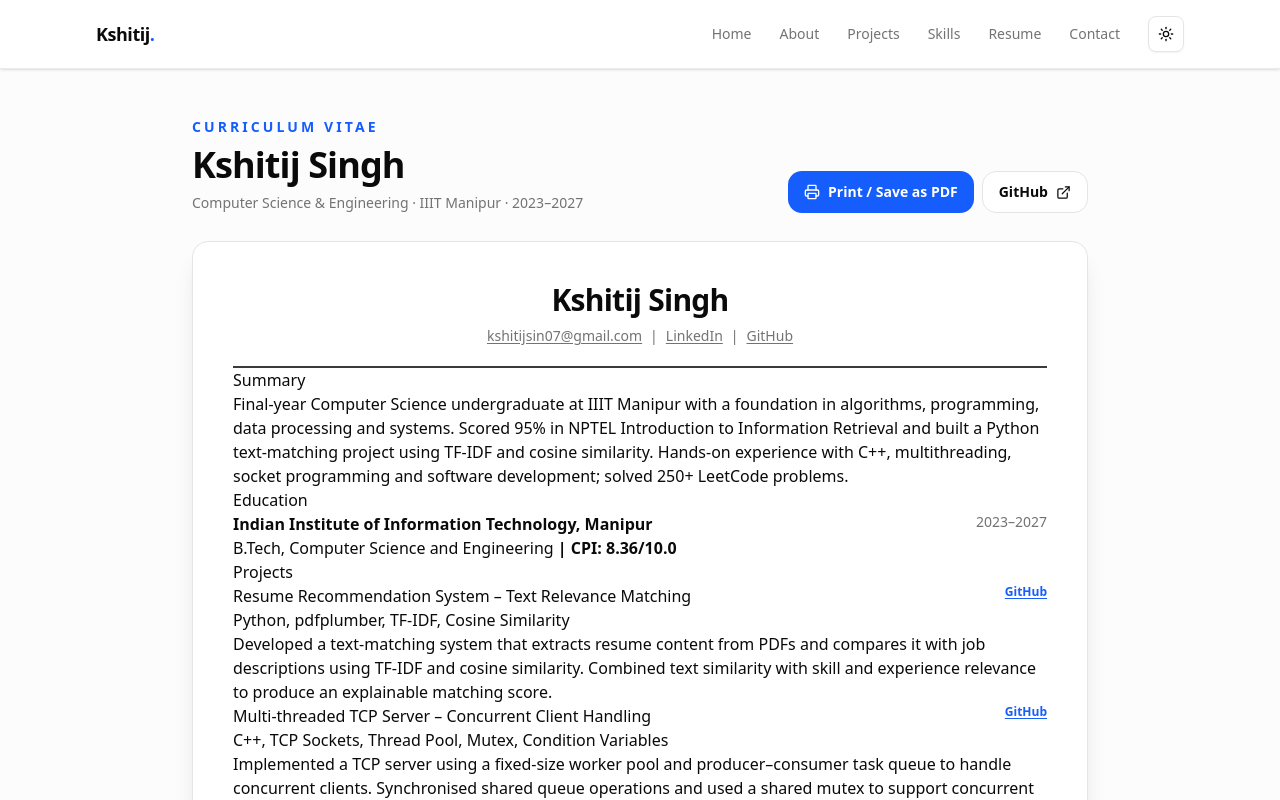
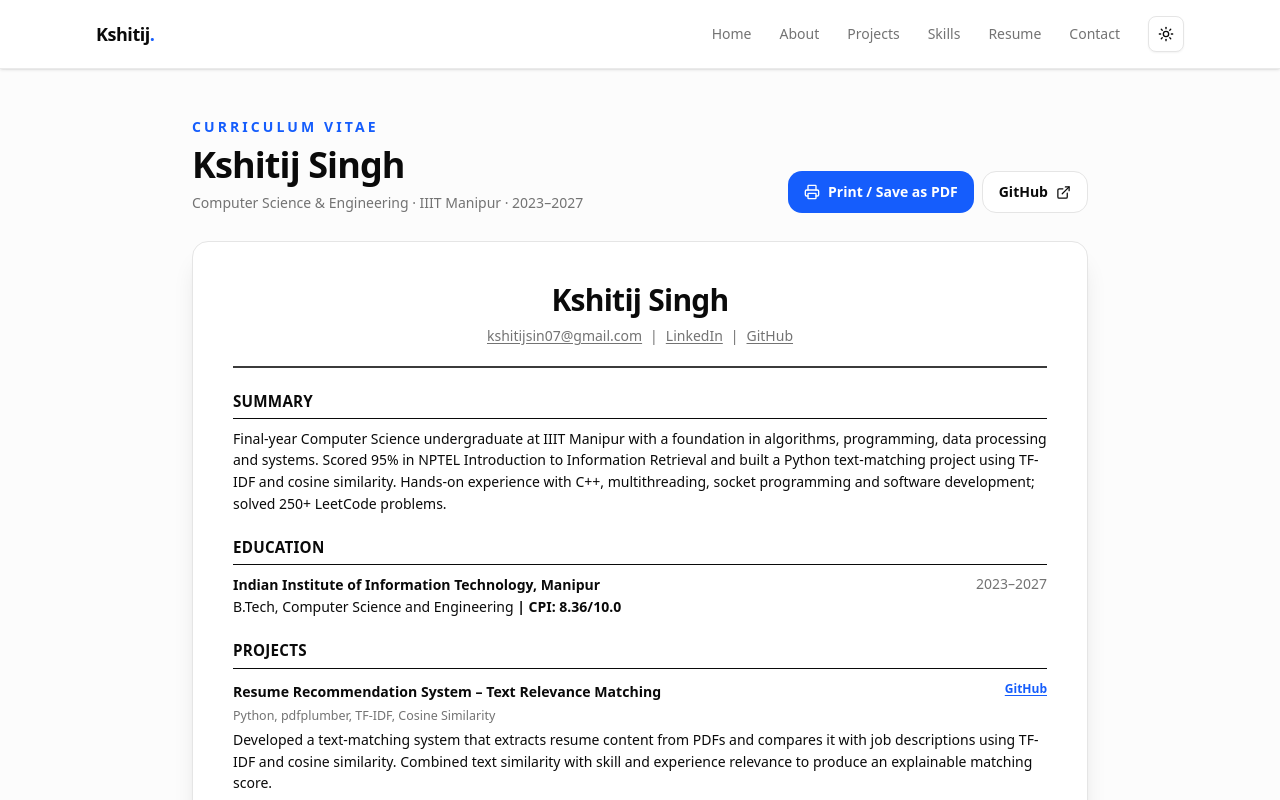
Before and after one commit to KshitijSingh07/portfolio, a Next.js app: page /resume in a window 1280 px wide. Shown: the top 800 px of the page. Built offline with nearby package versions, Linux system fonts and the light colour scheme.

Commit message:
Add print styling for the updated resume page

```diff
--- a/app/globals.css
+++ b/app/globals.css
@@ -119,3 +119,78 @@
     @apply bg-background text-foreground;
   }
 }
+
+.resume-section {
+  margin-top: 1.35rem;
+  font-size: 0.875rem;
+  line-height: 1.55;
+}
+.resume-section h3 {
+  margin-bottom: 0.55rem;
+  border-bottom: 1px solid currentColor;
+  padding-bottom: 0.3rem;
+  font-size: 0.95rem;
+  font-weight: 750;
+  letter-spacing: 0.015em;
+  text-transform: uppercase;
+}
+.resume-project {
+  margin-top: 0.8rem;
+  break-inside: avoid;
+}
+.resume-project h4 {
+  font-size: 0.88rem;
+  font-weight: 700;
+}
+.resume-stack {
+  margin-top: 0.15rem;
+  margin-bottom: 0.25rem;
+  color: var(--muted-foreground);
+  font-size: 0.78rem;
+}
+@media print {
+  @page {
+    size: A4;
+    margin: 12mm;
+  }
+  html, body {
+    background: white !important;
+    color: #111 !important;
+  }
+  nav, footer, [data-print-hide] {
+    display: none !important;
+  }
+  main {
+    background: white !important;
+    padding: 0 !important;
+  }
+  #resume-print-root {
+    max-width: none !important;
+    border: none !important;
+    border-radius: 0 !important;
+    padding: 0 !important;
+    box-shadow: none !important;
+    color: #111 !important;
+  }
+  #resume-print-root a {
+    color: #111 !important;
+    text-decoration: none !important;
+  }
+  .resume-section {
+    margin-top: 0.9rem;
+    font-size: 9pt;
+    line-height: 1.35;
+  }
+  .resume-section h3 {
+    font-size: 9.5pt;
+  }
+  .resume-project {
+    margin-top: 0.55rem;
+  }
+  .resume-project h4 {
+    font-size: 9pt;
+  }
+  .resume-stack {
+    font-size: 8pt;
+  }
+}
```
